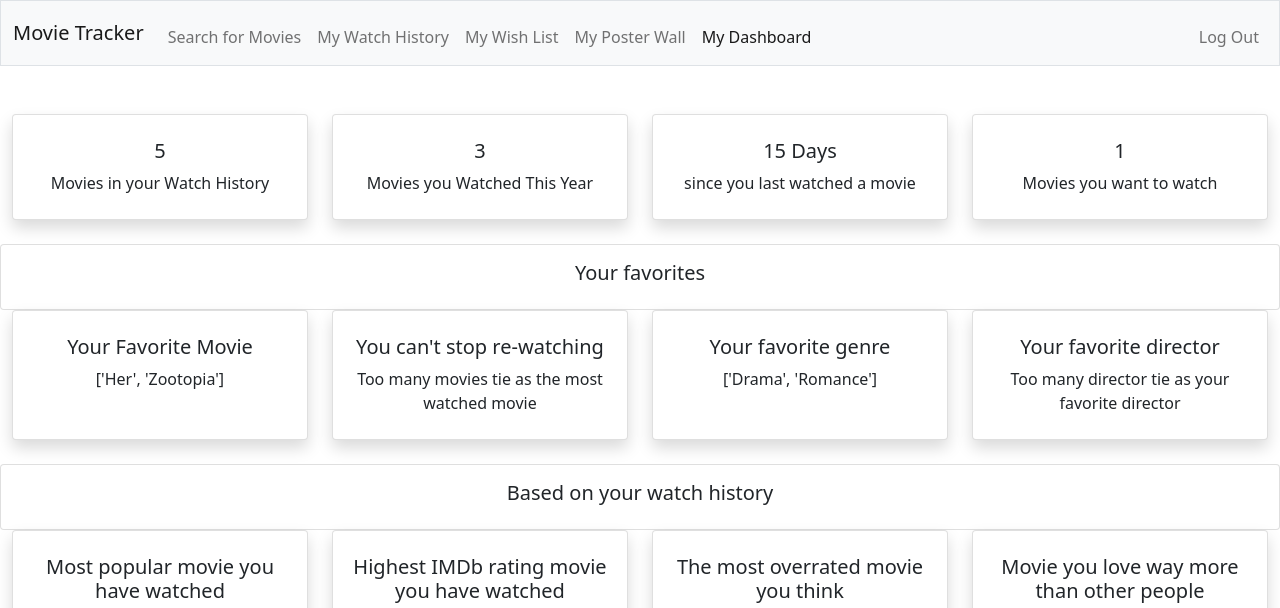
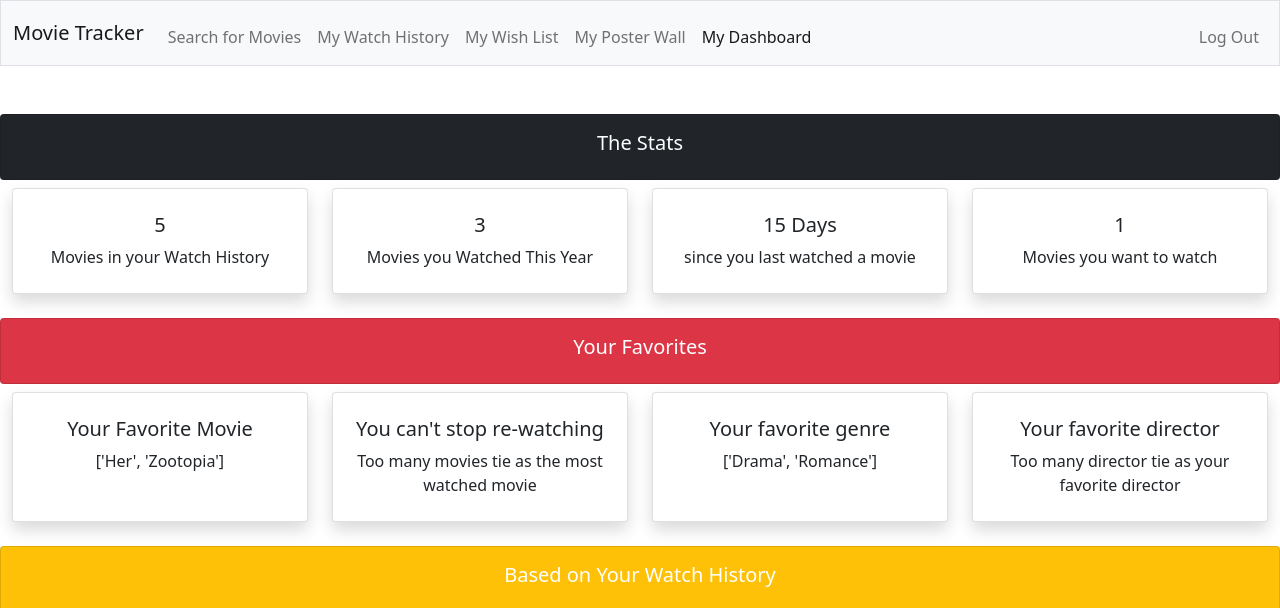
Before and after one commit to aybucydu9/movie_tracker, a Flask app: page /stats in a window 1280 px wide. Shown: the top 608 px of the page. Run offline with Flask 3, Linux system fonts and the light colour scheme; a user stored in the database is signed in; data comes from the database, SQL or seed files in the repository.

Commit message:
enhance - stats dashboard UI change

```diff
--- a/templates/dashboard_cards.html
+++ b/templates/dashboard_cards.html
@@ -8,6 +8,14 @@
 {% block main %}
 
 <div class="row">
+
+    <div class="card bg-dark text-white">
+        <div class="card-body">
+            <h5 class="card-title">The Stats</h5>
+        </div>
+    </div>
+    <div class="mb-2"></div>
+
     {% for record in basic_stats %}
         <div class="col-xl-3 col-md-6 mb-4">
         <div class="card border-left-primary shadow h-100 py-2">
@@ -21,15 +29,16 @@
     {% endfor %}
 
 
-    <div class="card">
+    <div class="card mx3 bg-danger text-white">
         <div class="card-body">
-        <h5 class="card-title">Your favorites</h5>
+        <h5 class="card-title">Your Favorites</h5>
         </div>
     </div>
+    <div class="mb-2"></div>
 
 
     {% for record in favorite_with_img %}
-        <div class="col-xl-3 col-md-6 mb-4">
+        <div class="col-xl-3 col-md-5 mb-4">
         <div class="card border-left-primary shadow h-100 py-2">
             <div class="card-body">
             <h5 class="card-title">{{ record.question }}</h5>
@@ -50,11 +59,12 @@
         </div>
     {% endfor %}
 
-    <div class="card">
+    <div class="card bg-warning text-white">
         <div class="card-body">
-        <h5 class="card-title">Based on your watch history</h5>
+        <h5 class="card-title">Based on Your Watch History</h5>
         </div>
     </div>
+    <div class="mb-2"></div>
 
     {% for record in others_with_img %}
         <div class="col-xl-3 col-md-6 mb-4">
@@ -78,13 +88,14 @@
         </div>
     {% endfor %}
 
-    <div class="">
-        <div class="card">
-            <div class="card-body">
-            <h5 class="card-title">What to watch next</h5>
-            </div>
+
+    <div class="card bg-secondary text-white">
+        <div class="card-body">
+        <h5 class="card-title">What to Watch Next</h5>
         </div>
     </div>
+
+    <div class="mb-2"></div>
 
     {% for record in watch_next_with_img %}
         <div class="col-xl-3 col-md-6 mb-4">
```
